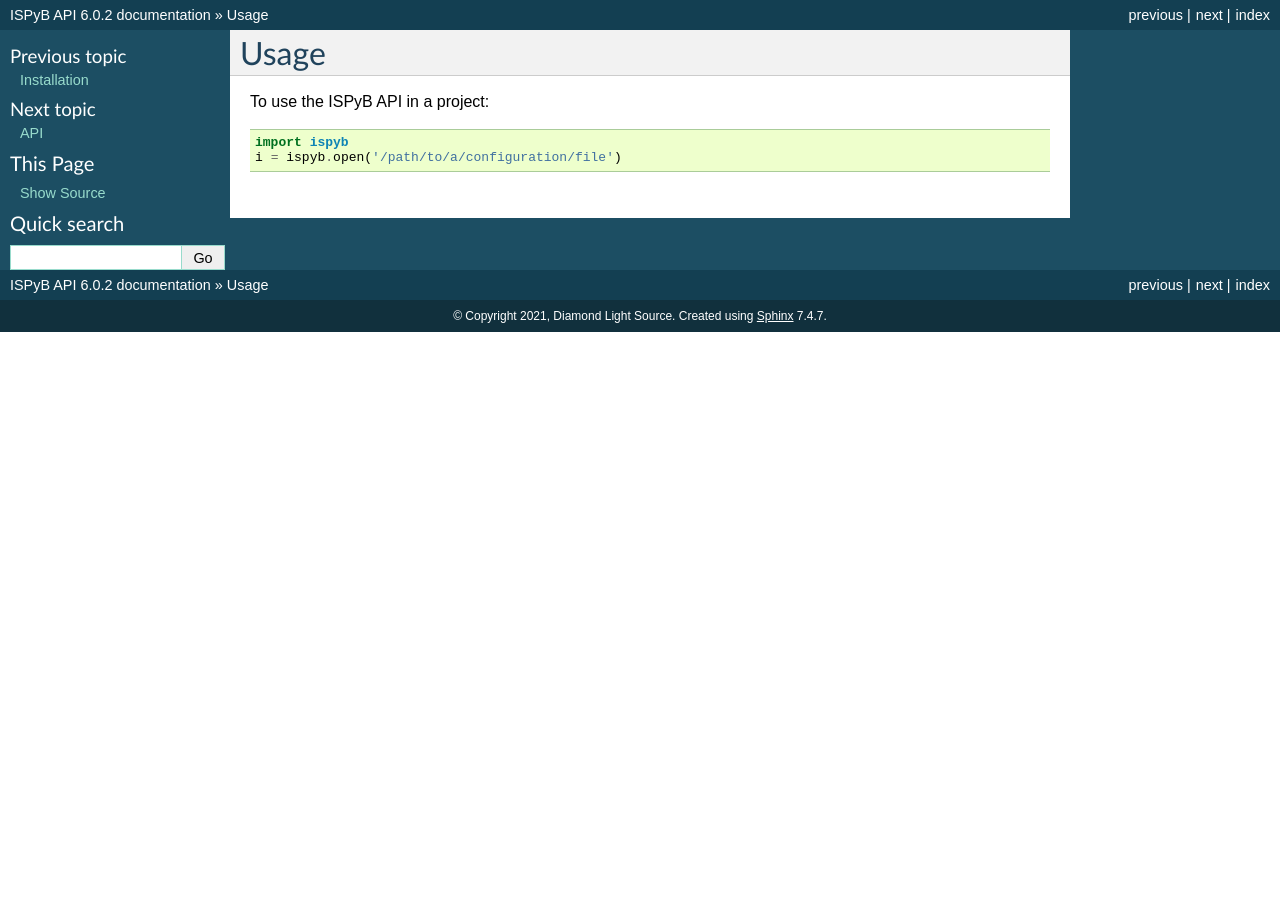
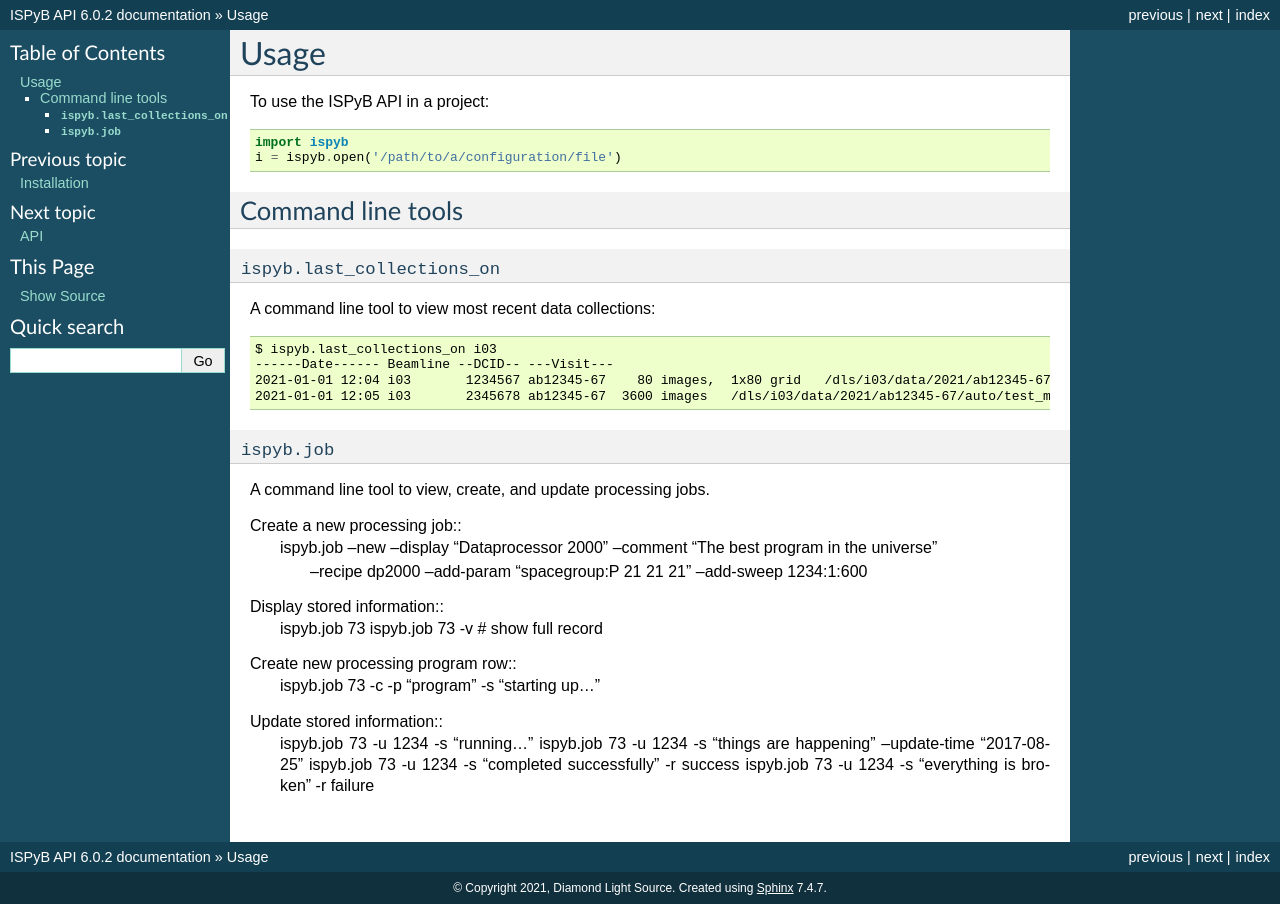
Before and after one commit to DiamondLightSource/ispyb-api, a Sphinx documentation site: the page built from docs/usage.rst, in a window 1280 px wide. Built offline with Sphinx 7.4.7, drawn with Linux system fonts in a browser that asks for light colours.

Commit message:
add some documentation

```diff
--- a/docs/usage.rst
+++ b/docs/usage.rst
@@ -6,3 +6,40 @@ To use the ISPyB API in a project::
 
     import ispyb
     i = ispyb.open('/path/to/a/configuration/file')
+
+Command line tools
+==================
+
+
+``ispyb.last_collections_on``
+-----------------------------
+
+A command line tool to view most recent data collections::
+
+    $ ispyb.last_collections_on i03
+    ------Date------ Beamline --DCID-- ---Visit---
+    2021-01-01 12:04 i03       1234567 ab12345-67    80 images,  1x80 grid   /dls/i03/data/2021/ab12345-67/xraycentring/auto/test_master.h5
+    2021-01-01 12:05 i03       2345678 ab12345-67  3600 images   /dls/i03/data/2021/ab12345-67/auto/test_master.h5
+
+
+``ispyb.job``
+-------------
+
+A command line tool to view, create, and update processing jobs.
+
+Create a new processing job::
+    ispyb.job --new --display "Dataprocessor 2000" --comment "The best program in the universe" \
+              --recipe dp2000 --add-param "spacegroup:P 21 21 21" --add-sweep 1234:1:600
+
+Display stored information::
+    ispyb.job 73
+    ispyb.job 73 -v  # show full record
+
+Create new processing program row::
+    ispyb.job 73 -c -p "program" -s "starting up..."
+
+Update stored information::
+    ispyb.job 73 -u 1234 -s "running..."
+    ispyb.job 73 -u 1234 -s "things are happening" --update-time "2017-08-25"
+    ispyb.job 73 -u 1234 -s "completed successfully" -r success
+    ispyb.job 73 -u 1234 -s "everything is broken" -r failure
```
